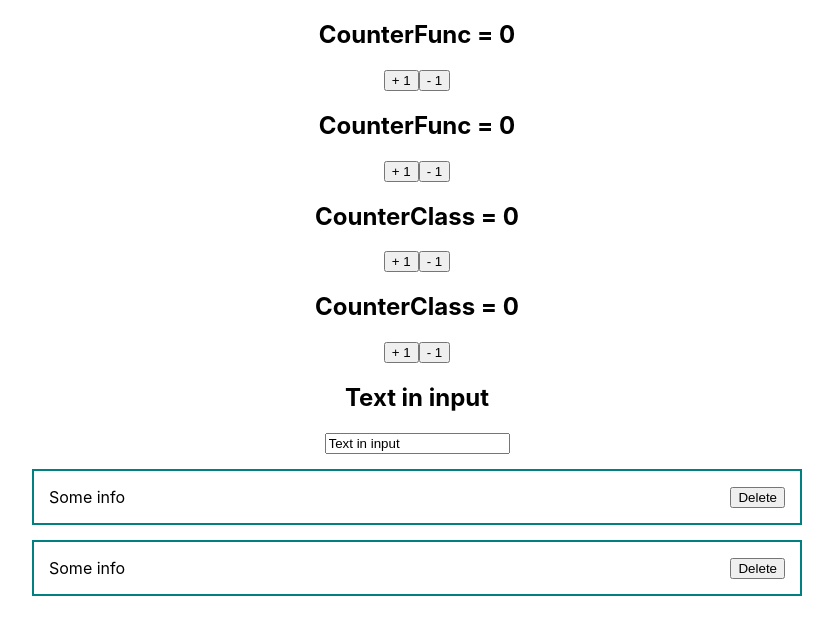
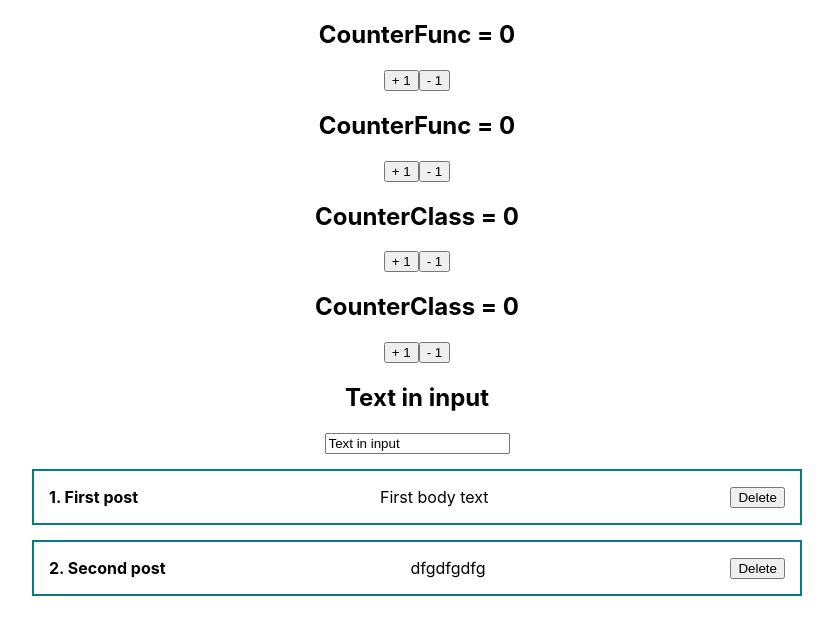
Before and after one commit to IlyaKostogrud/testMasa2023_IK, a React (Create React App) app: page / in a window 1280 px wide. Shown: the top 634 px of the page, without its empty margins (223-1056 px from the left). Built offline with nearby package versions, Linux system fonts and the light colour scheme.

Commit message:
PostItem.jsx add props

```diff
--- a/src/App.js
+++ b/src/App.js
@@ -16,8 +16,9 @@ function App() {
             <CounterClass/>
             <CounterClass/>
             <InputTextLineFunc/>
-            <PostItem/>
-            <PostItem/>
+            <PostItem post={{id:1, title:'First post', body:'First body text'}}/>
+            <PostItem post={{id:2, title:'Second post', body:'dfgdfgdfg'}}/>
+
         </div>
     );
 }
--- a/src/components/PostItem.jsx
+++ b/src/components/PostItem.jsx
@@ -1,10 +1,13 @@
 import React from 'react';
 
-const PostItem = () => {
+const PostItem = (props) => {
+
+
     return (
         <div className={"post"}>
+            <strong>{props.post.id}. {props.post.title}</strong>
             <div className={"post_content"}>
-                Some info
+                {props.post.body}
             </div>
             <div className={"post_btn"}>
                 <button>Delete</button>
```
